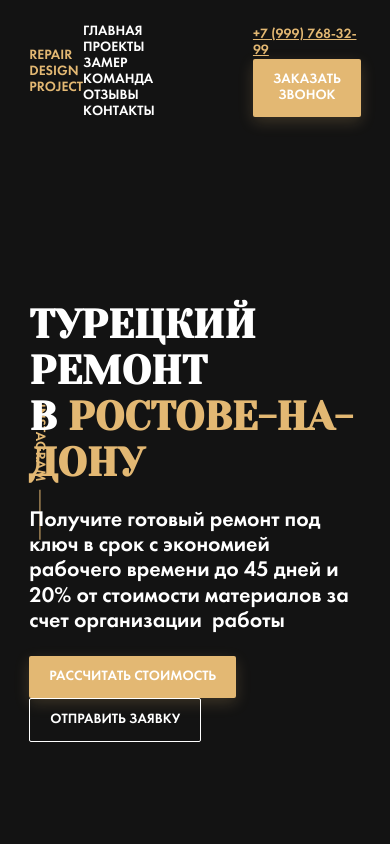
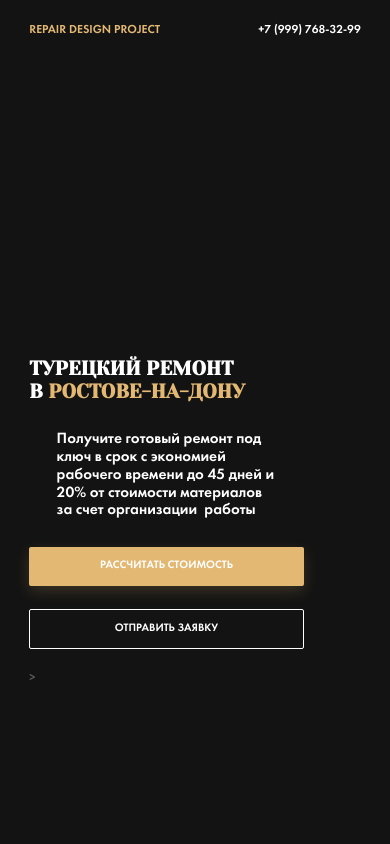
Before and after one commit to Novruzov-123/Workspace, a website: page index.html in a window 390 px wide. Shown: the top 844 px of the page. Drawn offline with Linux system fonts and the light colour scheme; files whose address does not match are found by name.

Commit message:
Refect:make responsive loyut for header and hero

```diff
--- a/index.html
+++ b/index.html
@@ -41,10 +41,10 @@
                     <p class="hero__text">Получите готовый ремонт под ключ в срок с экономией рабочего времени до 45 дней и 20% от стоимости материалов за счет организации&nbsp; работы</p>
                     <button class="button hero__button button--primary">Рассчитать стоимость</button>
                     <button class="button hero__button button--outline">Отправить заявку</button>
-                </div>
+                </div>>
             </div>
                 <!-- /.container -->
-            </div>
+            <a class="hero__scroll-down" >Листайте вниз</a>
         </section>
         <section class="section-control">
             <div class="container">
--- a/sass/_interface.sass
+++ b/sass/_interface.sass
@@ -3,6 +3,7 @@
   border: none
   border-radius: 2px
   text-transform: uppercase
+  font-size: 0.93rem
   &:hover
     cursor: pointer
   &--primary
--- a/sass/_media.sass
+++ b/sass/_media.sass
@@ -0,0 +1,36 @@
+@media screen and ( max-width:1200px )
+  html
+    font-size: 12px
+  .nav
+    &__item
+      margin-right: 1rem
+@media screen and ( max-width:992px  )
+  .nav
+    display: none
+  .hero
+    &__instagram
+      display: none
+    &__content
+      margin-left: 0
+@media screen and ( max-width:570px  )
+  .contacts
+    &__button
+      display: none
+    &__phone
+      margin-right: 0
+      text-decoration: none
+      color: $light
+  .title
+    font-size: 1.64rem
+  .hero
+    &__text
+      font-size: 1.29rem
+      margin: 2.28rem
+    &__content
+      max-width: 22.86rem
+    &__button
+      display: block
+      min-width: 22.86rem
+      margin-bottom: 1.86rem
+    &__scroll-down
+      display: none
--- a/sass/_settings.sass
+++ b/sass/_settings.sass
@@ -1,10 +1,11 @@
 *, *:beforem *:after
   box-sizing: border-box
+
 html
   font-size: 14px
 body
   font-family: Futura Book, sans-serif
-  font-size: 14px
+  font-size: 1rem
 
 .section
   &-title
--- a/sass/style.sass
+++ b/sass/style.sass
@@ -7,4 +7,5 @@
 @import 'templates/header'
 @import 'templates/hero'
 @import 'templates/control'
+
 @import 'media'
--- a/sass/templates/_header.sass
+++ b/sass/templates/_header.sass
@@ -16,7 +16,7 @@
     text-decoration: none
     color: $light
     text-transform: uppercase
-    margin-right: 40px
+    margin-right: 2.85rem
     &:hover
       color: $primary
       transition: color 0.2s
--- a/sass/templates/_hero.sass
+++ b/sass/templates/_hero.sass
@@ -27,8 +27,8 @@
      position: absolute
      left: 0
      bottom: 0
-     min-width: 247px
-     min-height: 97px
+     min-width: 17.6rem
+     min-height: 6.92rem
      background-color: $dark
      display: flex
      justify-content: center
@@ -36,6 +36,7 @@
      text-transform: uppercase
      text-decoration: none
      color: $light
+
      &::after
        content: ''
        background: url('../img/down.svg') no-repeat center
@@ -46,10 +47,11 @@
        margin-left: 12px
 
   &__content
-    max-width: 670px
+    margin-left: 4.28rem
+    max-width: 47.85rem
     position: relative
   &__text
-    font-size: 22px
+    font-size: 1.57rem
     max-width: 600px
   &__button
     margin-right: 20px
@@ -80,6 +82,6 @@
   margin: 0
   font-family: 'Yeseva One', cursive
   text-transform: uppercase
-  font-size: 40px
+  font-size: 2.857rem
   &--primary
     color: $primary
```
Also changed, not shown: css/style.css, sass/templates/_control.sass (line endings or trailing spaces).
